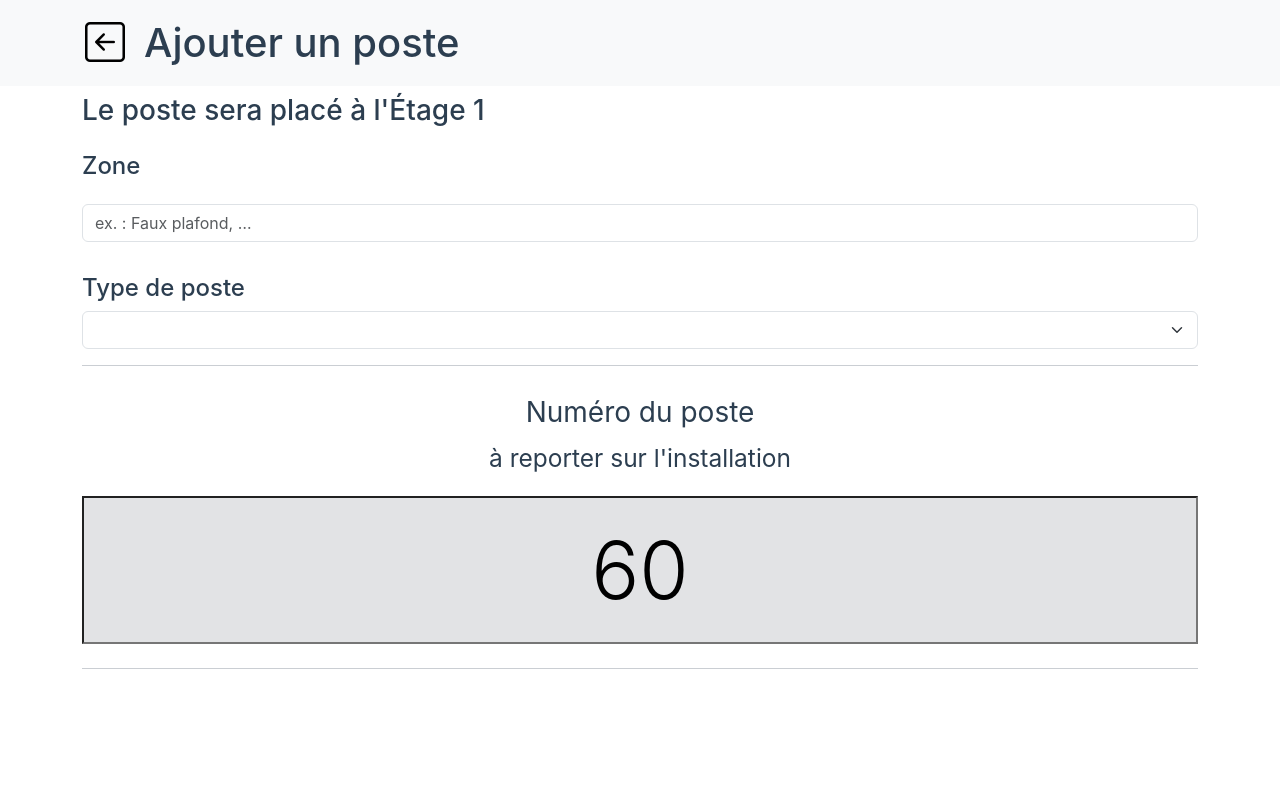
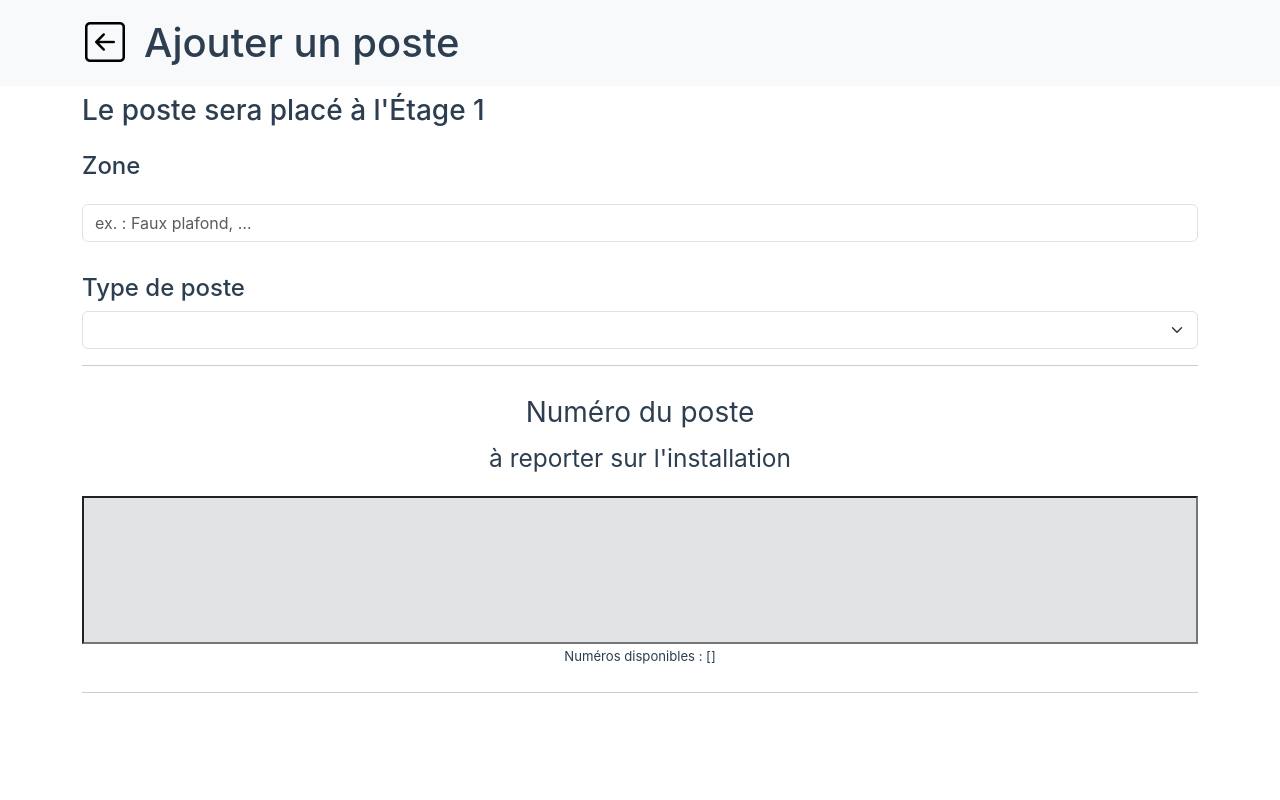
Before and after one commit to 24eme/OpenCarto, a Vue app: page /etage1/poste/add in a window 1280 px wide. Shown: the top 800 px of the page. Built offline with nearby package versions, Linux system fonts and the light colour scheme.

Commit message:
numéro poste: listing numéro disponible + sélection du 1er numéro

```diff
--- a/src/store/postes.js
+++ b/src/store/postes.js
@@ -1,4 +1,20 @@
 const STORAGE_KEY = "postes";
+
+// les valeurs de start et end sont incluses
+export const range = (start, end, step = 1) => {
+  let output = [];
+
+  if (typeof end === "undefined") {
+    end = start;
+    start = 0;
+  }
+
+  for (let i = start; i <= end; i += step) {
+    output.push(i);
+  }
+
+  return output;
+};
 
 function lireStorage() {
   const brut = localStorage.getItem(STORAGE_KEY);
--- a/src/views/AddInfoPosteView.vue
+++ b/src/views/AddInfoPosteView.vue
@@ -4,7 +4,7 @@ import { etagesConfig, etageid2label } from "@/store/etages.js";
 import { useRoute } from "vue-router";
 import { ref, computed } from "vue";
 import Autocomplete from "@/components/Autocomplete.vue";
-import { fetchPostes } from "@/store/postes";
+import { fetchPostes, range } from "@/store/postes";
 
 const route = useRoute();
 const allPostes = ref(fetchPostes())
@@ -30,16 +30,33 @@ if (existingZones.value.length < 1) {
     existingZones.value = ["Faux plafond", "Derrière la colonne"];
 }
 
-if (!posteData.idPoste || posteData.idPoste === "0") {
-    posteData.idPoste = String(Math.floor(Math.random() * 101));
-}
-
 posteData.etage = route.params.etage;
 
 const etageLabel = computed(() => {
     const label = etageid2label(posteData.etage);
     return label.match(/^[aeéiouh]/i) ? "à l'" + label : "au " + label;
 })
+
+const availablePosteNumbers = computed(() => {
+    const etagePostes = allPostes.value.filter(
+        (p) => p.etage === posteData.etage,
+    );
+    const allPosteIdFromEtage = etagePostes
+        .map((p) => p.idPoste)
+        .map((i) => parseInt(i));
+
+    const allPossibleIds = range(1, Math.max(...allPosteIdFromEtage) + 1);
+
+    const available = allPossibleIds.filter(
+        (i) => allPosteIdFromEtage.includes(i) === false,
+    );
+
+    return available;
+});
+
+if (!posteData.idPoste || posteData.idPoste === "0") {
+    posteData.idPoste = availablePosteNumbers.value.at(0);
+}
 </script>
 
 <template>
@@ -108,6 +125,8 @@ const etageLabel = computed(() => {
                     v-model="posteData.idPoste"
                     class="display-1 bg-secondary-subtle py-4 text-center w-100"
                 />
+
+                <small>Numéros disponibles : {{ availablePosteNumbers }}</small>
             </div>
 
           <hr />
```
